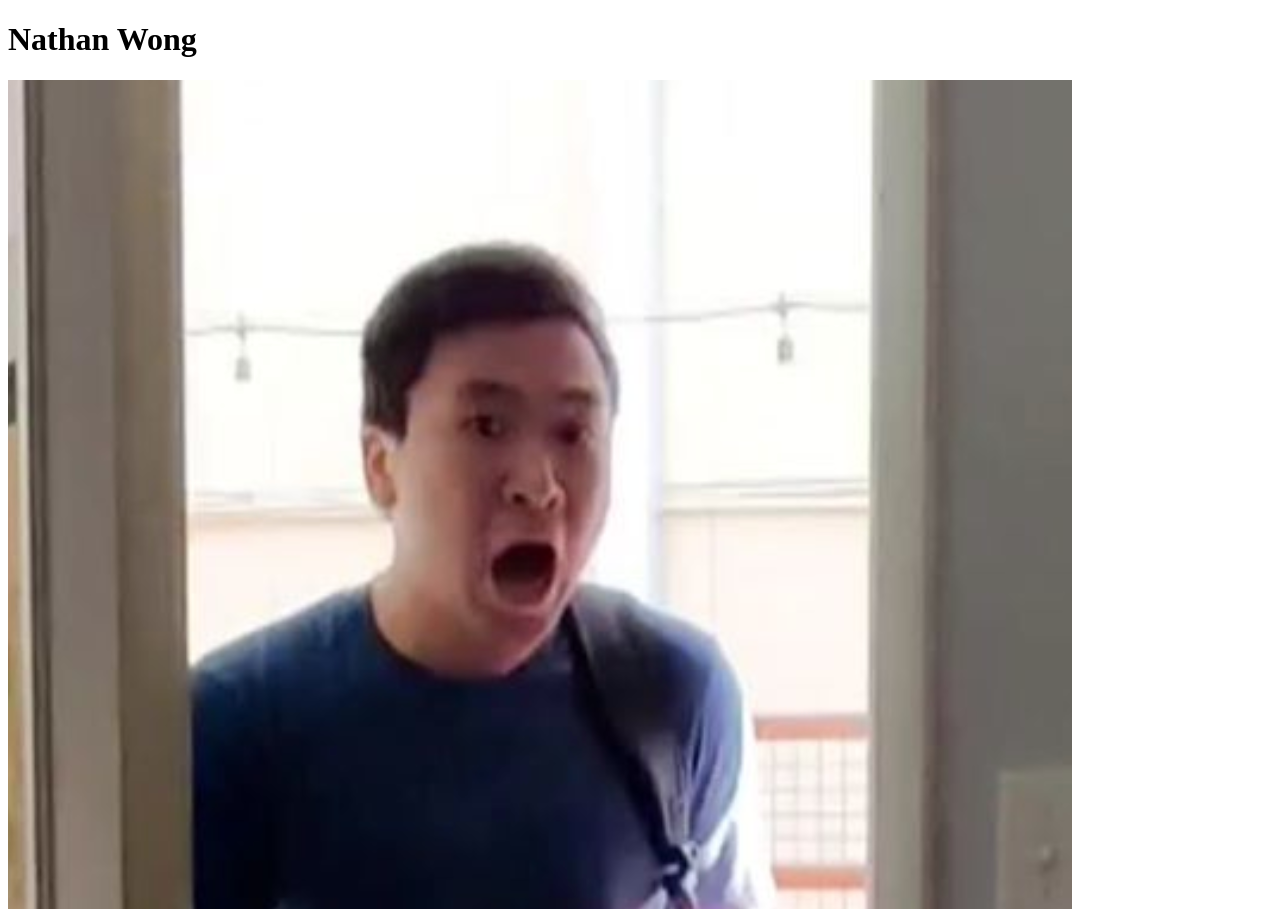
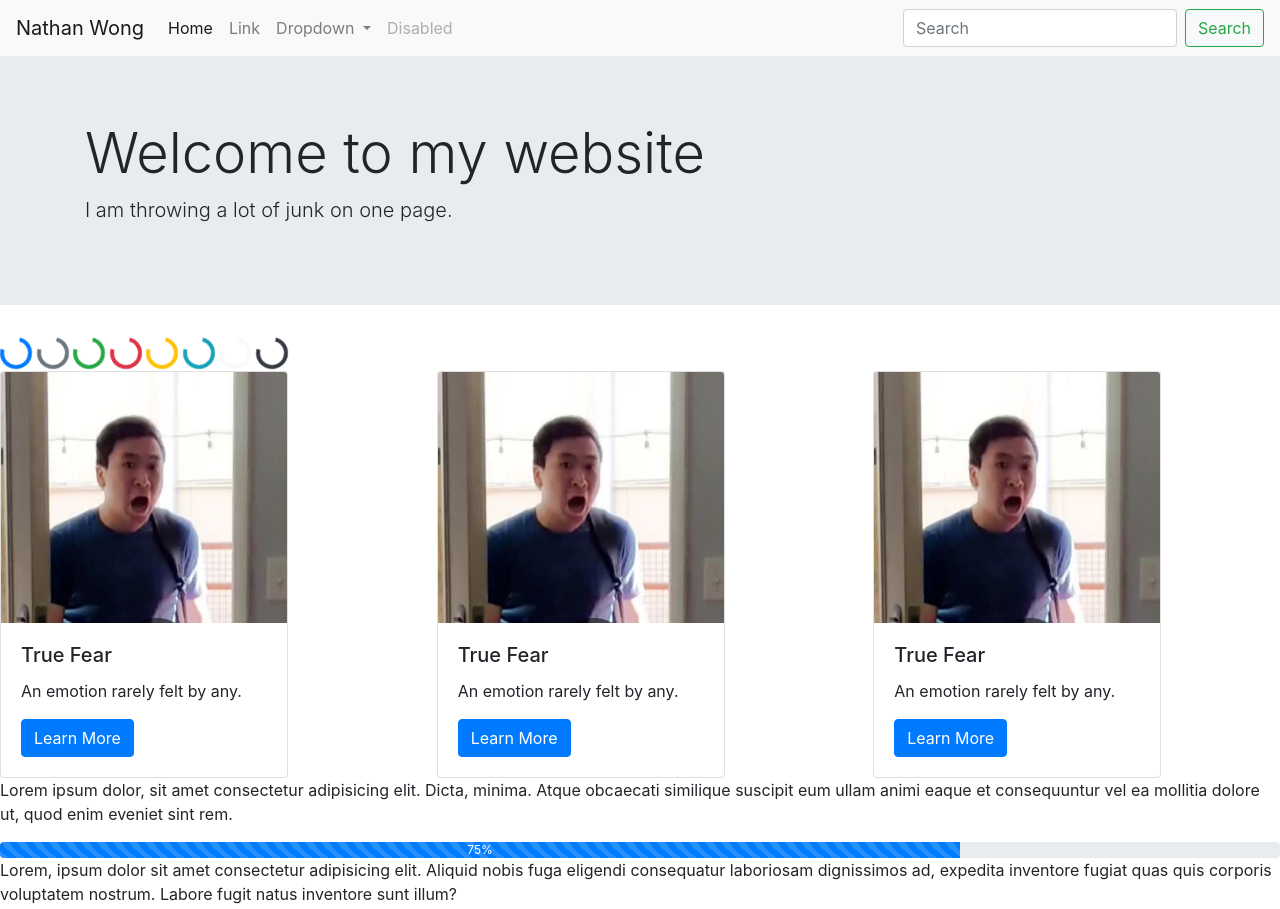
Before and after one commit to toestie/homepage, a plain HTML site: page index.html in a window 1280 px wide. Shown: the top 909 px of the page. Drawn offline with nearby package versions, Linux system fonts and the light colour scheme.

Commit message:
adding bootstrap elements

```diff
--- a/index.html
+++ b/index.html
@@ -3,14 +3,117 @@
 <head>
   <meta charset="UTF-8">
   <title>Activity 1: Basic HTML Bio</title>
+  <link rel="stylesheet" href="https://stackpath.bootstrapcdn.com/bootstrap/4.3.1/css/bootstrap.min.css" integrity="sha384-ggOyR0iXCbMQv3Xipma34MD+dH/1fQ784/j6cY/iJTQUOhcWr7x9JvoRxT2MZw1T" crossorigin="anonymous">
 </head>
 
 <body>
-  <h1>Nathan Wong</h1>
-  <img src="Resources/Images/andrew.png" alt=" ">
+  <nav class="navbar navbar-expand-lg navbar-light bg-light">
+      <a class="navbar-brand" href="#">Nathan Wong</a>
+      <button class="navbar-toggler" type="button" data-toggle="collapse" data-target="#navbarSupportedContent" aria-controls="navbarSupportedContent" aria-expanded="false" aria-label="Toggle navigation">
+        <span class="navbar-toggler-icon"></span>
+      </button>
+
+      <div class="collapse navbar-collapse" id="navbarSupportedContent">
+        <ul class="navbar-nav mr-auto">
+          <li class="nav-item active">
+            <a class="nav-link" href="#">Home <span class="sr-only">(current)</span></a>
+          </li>
+          <li class="nav-item">
+            <a class="nav-link" href="#">Link</a>
+          </li>
+          <li class="nav-item dropdown">
+            <a class="nav-link dropdown-toggle" href="#" id="navbarDropdown" role="button" data-toggle="dropdown" aria-haspopup="true" aria-expanded="false">
+              Dropdown
+            </a>
+            <div class="dropdown-menu" aria-labelledby="navbarDropdown">
+              <a class="dropdown-item" href="#">Action</a>
+              <a class="dropdown-item" href="#">Another action</a>
+              <div class="dropdown-divider"></div>
+              <a class="dropdown-item" href="#">Something else here</a>
+            </div>
+          </li>
+          <li class="nav-item">
+            <a class="nav-link disabled" href="#" tabindex="-1" aria-disabled="true">Disabled</a>
+          </li>
+        </ul>
+        <form class="form-inline my-2 my-lg-0">
+          <input class="form-control mr-sm-2" type="search" placeholder="Search" aria-label="Search">
+          <button class="btn btn-outline-success my-2 my-sm-0" type="submit">Search</button>
+        </form>
+      </div>
+  </nav>
+
+  <div class="jumbotron jumbotron-fluid">
+    <div class="container">
+      <h1 class="display-4">Welcome to my website</h1>
+      <p class="lead">I am throwing a lot of junk on one page.</p>
+    </div>
+  </div>
+
+  <div class="spinner-border text-primary" role="status">
+    <span class="sr-only">Loading...</span>
+  </div>
+  <div class="spinner-border text-secondary" role="status">
+    <span class="sr-only">Loading...</span>
+  </div>
+  <div class="spinner-border text-success" role="status">
+    <span class="sr-only">Loading...</span>
+  </div>
+  <div class="spinner-border text-danger" role="status">
+    <span class="sr-only">Loading...</span>
+  </div>
+  <div class="spinner-border text-warning" role="status">
+    <span class="sr-only">Loading...</span>
+  </div>
+  <div class="spinner-border text-info" role="status">
+    <span class="sr-only">Loading...</span>
+  </div>
+  <div class="spinner-border text-light" role="status">
+    <span class="sr-only">Loading...</span>
+  </div>
+  <div class="spinner-border text-dark" role="status">
+    <span class="sr-only">Loading...</span>
+  </div>
+
+  <div class="row">
+    <div class="col-sm col-lg-4">
+        <div class="card" style="width: 18rem;">
+            <img src="Resources/Images/andrew.png" class="card-img-top" alt="yar">
+            <div class="card-body">
+              <h5 class="card-title">True Fear</h5>
+              <p class="card-text">An emotion rarely felt by any.</p>
+              <a href="https://www.google.com/search?q=true+fear" class="btn btn-primary">Learn More</a>
+            </div>
+        </div>
+    </div>
+    <div class="col-sm col-lg-4">
+        <div class="card" style="width: 18rem;">
+            <img src="Resources/Images/andrew.png" class="card-img-top" alt="yar">
+            <div class="card-body">
+              <h5 class="card-title">True Fear</h5>
+              <p class="card-text">An emotion rarely felt by any.</p>
+              <a href="https://www.google.com/search?q=true+fear" class="btn btn-primary">Learn More</a>
+            </div>
+        </div>
+    </div>
+    <div class="col-sm col-lg-4">
+        <div class="card" style="width: 18rem;">
+            <img src="Resources/Images/andrew.png" class="card-img-top" alt="yar">
+            <div class="card-body">
+              <h5 class="card-title">True Fear</h5>
+              <p class="card-text">An emotion rarely felt by any.</p>
+              <a href="https://www.google.com/search?q=true+fear" class="btn btn-primary">Learn More</a>
+            </div>
+        </div>
+    </div>
+  </div>
   <p>
     Lorem ipsum dolor, sit amet consectetur adipisicing elit. Dicta, minima. Atque obcaecati similique suscipit eum ullam animi eaque et consequuntur vel ea mollitia dolore ut, quod enim eveniet sint rem.
   </p>
+
+  <div class="progress">
+    <div class="progress-bar progress-bar-striped progress-bar-animated" role="progressbar" aria-valuenow="75" aria-valuemin="0" aria-valuemax="100" style="width: 75%">75%</div>
+  </div>
 
   <p>
     Lorem, ipsum dolor sit amet consectetur adipisicing elit. Aliquid nobis fuga eligendi consequatur laboriosam dignissimos ad, expedita inventore fugiat quas quis corporis voluptatem nostrum. Labore fugit natus inventore sunt illum?
@@ -22,7 +125,7 @@
   <li><b>Twitter:</b> <a href="https://twitter.com">none</a></li>
 </ul>
 
-<table style="width:400pt">
+<table class="table table-sm table-hover" style="width:400pt">
     <thead>
         <tr>
             <th>Books</th>
@@ -48,7 +151,13 @@
         </tr>
     </tbody>
 </table>
+
+<div class="alert alert-success" role="alert">
+    <h4 class="alert-heading">Well done!</h4>
+    <p>You scrolled to the bottom of the page! Why?</p>
+    <hr>
+    <p class="mb-0">Hover over the table. I tried real hard on that.</p>
+  </div>
 </body>
 
 </html>
-Hello World
```
Also changed, not shown: 1 other file.
